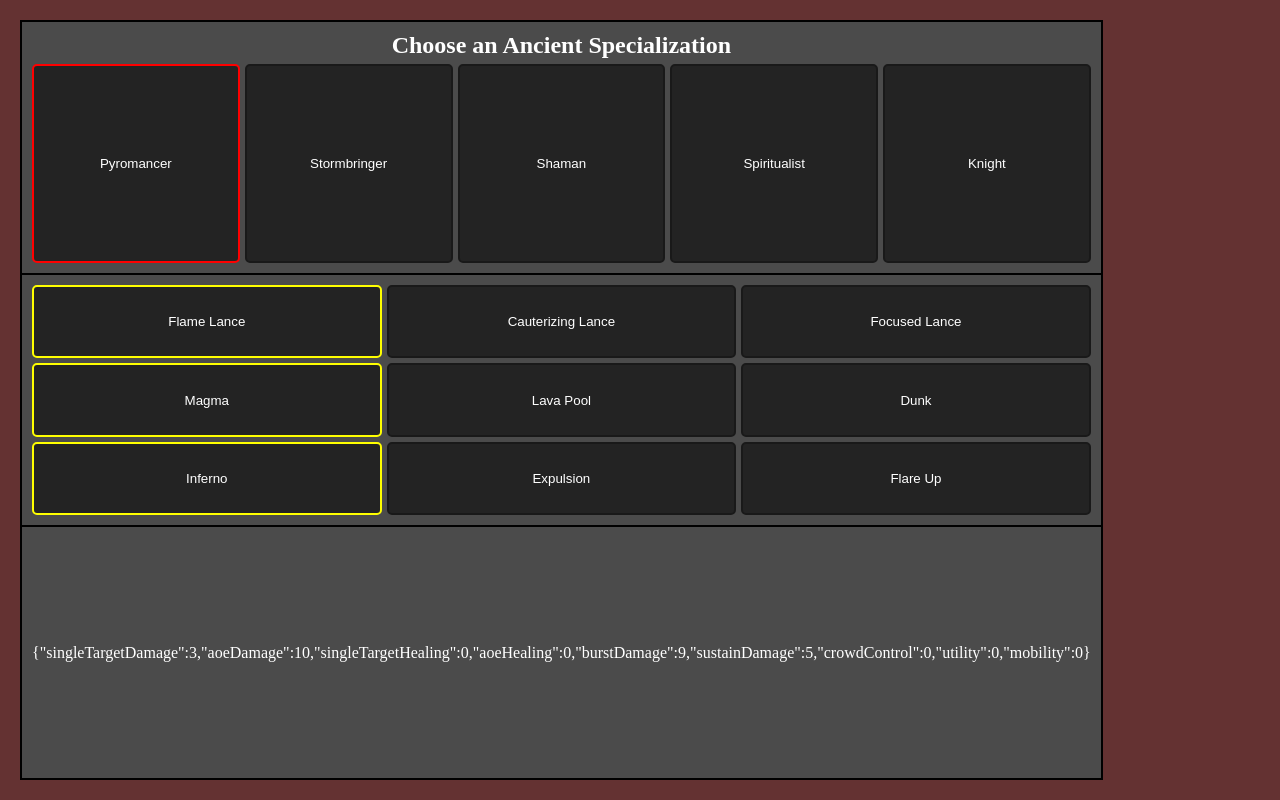
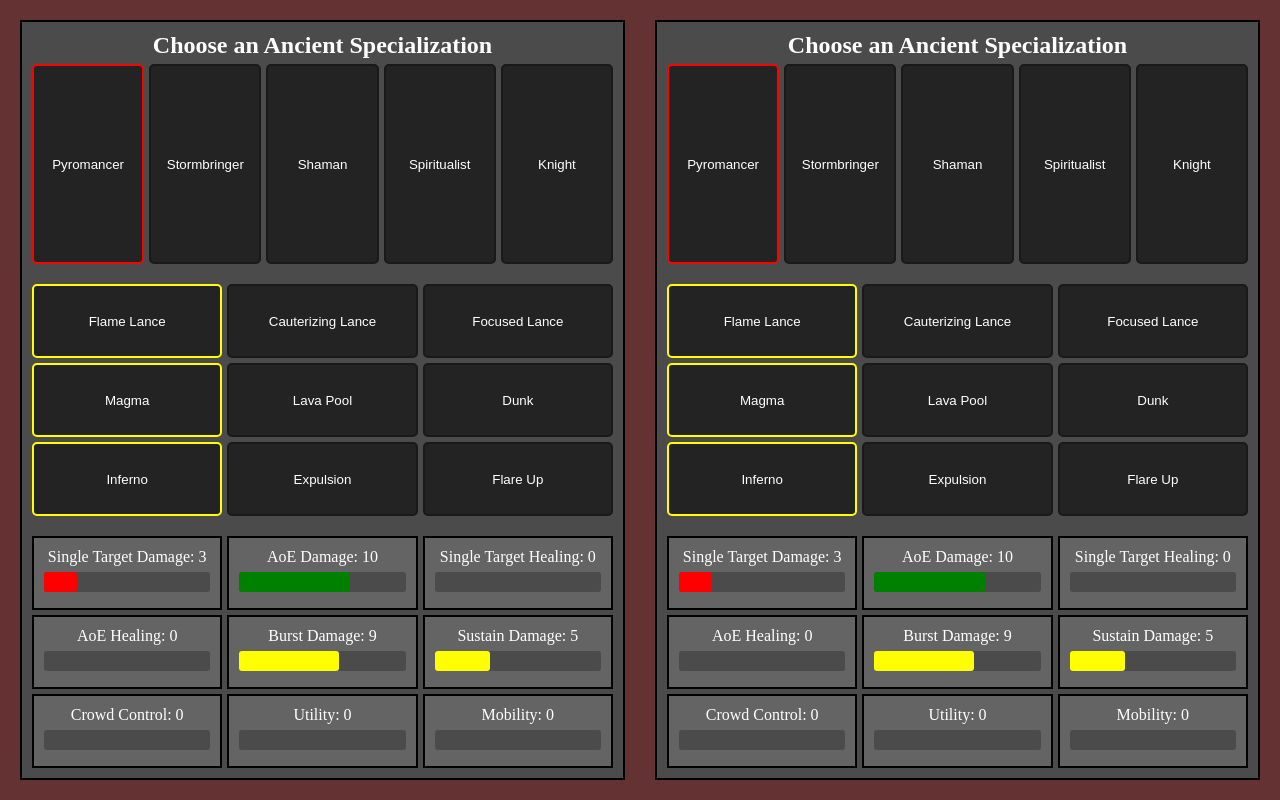
Before and after one commit to Saiyoran1/SaiyoraTalentCalculator, a React (Create React App) app in the folder saiyora-frontend/: page / in a window 1280 px wide. Built offline with nearby package versions, Linux system fonts and the light colour scheme.

Commit message:
put together basic display logic for the build analyzer component, as well as simplifying and removing some extra components such as Talent Row and just rebuilding them with the UI components I was already using.

```diff
--- a/saiyora-frontend/src/App.css
+++ b/saiyora-frontend/src/App.css
@@ -5,32 +5,10 @@
 }
 
 .app {
-  display: grid;
-  grid-template-columns: 1fr 1fr;
+  display: flex;
   gap: 30px;
   width: 100vw;
   height: 100vh;
   background-color: rgb(100, 50, 50);
   padding: 20px;
 }
-
-.main-window {
-  display: flex;
-  flex-direction: column;
-  align-items: center;
-}
-
-.build-display {
-  background-color: black;
-  border: 10px solid rgb(50, 50, 50);
-  padding: 20px;
-  width: 100%;
-  height: 100%;
-}
-
-.tab-selector-row {
-  display: flex;
-  justify-content: center;
-  height: 70px;
-  width: 70%;
-}
--- a/saiyora-frontend/src/App.js
+++ b/saiyora-frontend/src/App.js
@@ -6,6 +6,7 @@ function App() {
   return (
     <div className='app'>
       <AncientCalculator/>
+      <AncientCalculator/>
     </div>
   );
 }
--- a/saiyora-frontend/src/components/Ancient/AncientBuildEditor.js
+++ b/saiyora-frontend/src/components/Ancient/AncientBuildEditor.js
@@ -1,24 +1,39 @@
-import TalentRow from './TalentRow';
+import SelectionRow from '../UI/SelectionRow';
+import Selectable from '../UI/Selectable';
 
 function AncientBuildEditor(props) {
 
-    const {build, changeBuild} = props;
-
-    const changeSelection = (baseName, selection) => {
-        for (let i = 0; i < build.abilities.length; i++) {
-            if (build.abilities[i].base.name === baseName) {
-                const newBuild = {...build};
-                newBuild.abilities[i].selection = selection;
-                changeBuild(newBuild);
-            }
-        }
-    }
+    const {build, changeTalent} = props;
 
     return (
         <>
             {build.abilities.map((ability) => {
-                return <TalentRow ability={ability} select={(selection) => changeSelection(ability.base.name, selection)} />
-            })}
+                    return (
+                        <SelectionRow key={ability.base.name}>
+                            <Selectable key={ability.base.name}
+                                select={() => changeTalent(ability.base.name, 'base')}
+                                selected={ability.selection === 'base'}
+                                customBorder='yellow'
+                            >
+                                {ability.base.name}
+                            </Selectable>
+                            <Selectable key={ability.talent1.name}
+                                select={() => changeTalent(ability.base.name, 'talent1')}
+                                selected={ability.selection === 'talent1'}
+                                customBorder='yellow'
+                            >
+                                {ability.talent1.name}
+                            </Selectable>
+                            <Selectable key={ability.talent2.name}
+                                select={() => changeTalent(ability.base.name, 'talent2')}
+                                selected={ability.selection === 'talent2'}
+                                customBorder='yellow'
+                            >
+                                {ability.talent2.name}
+                            </Selectable>
+                        </SelectionRow>
+                    )
+                })}
         </>
     )
 }
--- a/saiyora-frontend/src/components/Ancient/AncientCalculator.js
+++ b/saiyora-frontend/src/components/Ancient/AncientCalculator.js
@@ -1,4 +1,3 @@
-import AncientBuildEditor from './AncientBuildEditor';
 import {ANCIENTSPECS} from '../../dummydata/specs';
 import {useState} from 'react';
 import BuildAnalyzer from '../Shared/BuildAnalyzer';
@@ -6,6 +5,7 @@ import CalculatorSection from '../UI/CalculatorSection';
 import Calculator from '../UI/Calculator';
 import SelectionRow from '../UI/SelectionRow';
 import Selectable from '../UI/Selectable';
+import AncientBuildEditor from './AncientBuildEditor';
 
 function AncientCalculator(props) {
 
@@ -34,6 +34,17 @@ function AncientCalculator(props) {
         setBuild(getDefaultBuild(newSpec));
     }
 
+    const changeTalent = (abilityName, selection) => {
+        for (let i = 0; i < build.abilities.length; i++) {
+            if (build.abilities[i].base.name === abilityName) {
+                const newBuild = {...build};
+                newBuild.abilities[i].selection = selection;
+                setBuild(newBuild);
+                break;
+            }
+        }
+    }
+
     return (
         <Calculator>
             <CalculatorSection>
@@ -52,7 +63,7 @@ function AncientCalculator(props) {
                 </SelectionRow>
             </CalculatorSection>
             <CalculatorSection>
-                <AncientBuildEditor build={build} changeBuild={setBuild} />
+                <AncientBuildEditor build={build} changeTalent={changeTalent}/>
             </CalculatorSection>
             <CalculatorSection>
                 <BuildAnalyzer build={build} />
--- a/saiyora-frontend/src/components/Shared/BuildAnalyzer.js
+++ b/saiyora-frontend/src/components/Shared/BuildAnalyzer.js
@@ -1,4 +1,4 @@
-
+import styles from './BuildAnalyzer.module.css';
 
 function BuildAnalyzer(props) {
     const {build} = props;
@@ -19,8 +19,22 @@ function BuildAnalyzer(props) {
     }, {});
 
     return (
-        <div className='build-analyzer'>
-            <p>{JSON.stringify(buildAttributes)}</p>
+        <div className={styles.analyzer}>
+            {Object.keys(buildAttributes).map((attr) => {
+                return (
+                    <div key={attr} className={styles.attribute}>
+                        <p>{attr}: {buildAttributes[attr]}</p>
+                        <div className={styles['progress-outer']}>
+                            <div className={styles['progress-inner']}
+                                style={{
+                                    width: `${buildAttributes[attr] / 15 * 100}%`,
+                                    background: buildAttributes[attr] >= 5 ? buildAttributes[attr] >= 10 ? 'green' : 'yellow' : 'red'
+                                }}
+                            />
+                        </div>
+                    </div>
+                )
+            })}
         </div>
     )
 }
--- /dev/null
+++ b/saiyora-frontend/src/components/Shared/BuildAnalyzer.module.css
@@ -0,0 +1,35 @@
+.analyzer {
+    display: grid;
+    grid-template-columns: 1fr 1fr 1fr;
+    gap: 5px;
+    justify-content: center;
+    align-items: center;
+    width: 100%;
+    height: 100%;
+}
+
+.attribute {
+    width: 100%;
+    height: 100%;
+    background: rgb(100, 100, 100);
+    padding: 10px;
+    border: 2px solid black;
+    display: grid;
+
+}
+
+.progress-outer {
+    width: 100%;
+    height: 20px;
+    background: rgb(75, 75, 75);
+    border-radius: 3px;
+    justify-content: left;
+    align-items: center;
+}
+
+.progress-inner {
+    width: 0;
+    height: 20px;
+    background: rgb(200, 50, 50);
+    border-radius: 3px;
+}
--- a/saiyora-frontend/src/components/UI/Calculator.module.css
+++ b/saiyora-frontend/src/components/UI/Calculator.module.css
@@ -1,13 +1,9 @@
 .calculator {
     display: flex;
+    width: 50%;
     flex-direction: column;
-    width: 100%;
-    height: 100%;
     align-items: center;
     color: white;
     background-color: rgb(75, 75, 75);
+    border: 2px solid black;
 }
-
-.calculator:last-child {
-    border-bottom: 2px solid black;
-}
--- a/saiyora-frontend/src/components/UI/CalculatorSection.module.css
+++ b/saiyora-frontend/src/components/UI/CalculatorSection.module.css
@@ -1,7 +1,5 @@
 .calculator-section {
     text-align: center;
-    border: 2px solid black;
-    border-bottom: none;
     padding: 10px;
     gap: 5px;
     display: flex;
--- a/saiyora-frontend/src/dummydata/pyromancer.js
+++ b/saiyora-frontend/src/dummydata/pyromancer.js
@@ -9,15 +9,15 @@ const Pyromancer = {
                 name: 'Flame Lance',
                 description: 'Shoot a piercing lance of fire forward in a line, igniting a number of targets hit based on the caster\'s current ember level.',
                 attributes: {
-                    singleTargetDamage: 1,
-                    aoeDamage: 2,
-                    singleTargetHealing: 0,
-                    aoeHealing: 0,
-                    burstDamage: 1,
-                    sustainDamage: 2,
-                    crowdControl: 0,
-                    utility: 0,
-                    mobility: 0
+                    'Single Target Damage': 1,
+                    'AoE Damage': 2,
+                    'Single Target Healing': 0,
+                    'AoE Healing': 0,
+                    'Burst Damage': 1,
+                    'Sustain Damage': 2,
+                    'Crowd Control': 0,
+                    'Utility': 0,
+                    'Mobility': 0,
                 }
             },
             talent1: {
@@ -25,15 +25,15 @@ const Pyromancer = {
                 name: 'Cauterizing Lance',
                 description: 'Flame Lance now also includes friendly targets in its target cap, healing them over time.',
                 attributes: {
-                    singleTargetDamage: 1,
-                    aoeDamage: 2,
-                    singleTargetHealing: 1,
-                    aoeHealing: 2,
-                    burstDamage: 1,
-                    sustainDamage: 2,
-                    crowdControl: 0,
-                    utility: 0,
-                    mobility: 0
+                    'Single Target Damage': 1,
+                    'AoE Damage': 2,
+                    'Single Target Healing': 1,
+                    'AoE Healing': 2,
+                    'Burst Damage': 1,
+                    'Sustain Damage': 2,
+                    'Crowd Control': 0,
+                    'Utility': 0,
+                    'Mobility': 0
                 }
             },
             talent2: {
@@ -41,15 +41,15 @@ const Pyromancer = {
                 name: 'Focused Lance',
                 description: 'Flame Lance now hits the first target in the line significantly harder, but no longer ignites targets beyond the first.',
                 attributes: {
-                    singleTargetDamage: 3,
-                    aoeDamage: 1,
-                    singleTargetHealing: 0,
-                    aoeHealing: 0,
-                    burstDamage: 3,
-                    sustainDamage: 1,
-                    crowdControl: 0,
-                    utility: 0,
-                    mobility: 0
+                    'Single Target Damage': 3,
+                    'AoE Damage': 1,
+                    'Single Target Healing': 0,
+                    'AoE Healing': 0,
+                    'Burst Damage': 3,
+                    'Sustain Damage': 1,
+                    'Crowd Control': 0,
+                    'Utility': 0,
+                    'Mobility': 0
                 }
             }
         },
@@ -59,15 +59,15 @@ const Pyromancer = {
                 name: 'Magma',
                 description: 'Hurl a glob of magma at enemies that explodes for high instant damage on impact.',
                 attributes: {
-                    singleTargetDamage: 1,
-                    aoeDamage: 3,
-                    singleTargetHealing: 0,
-                    aoeHealing: 0,
-                    burstDamage: 3,
-                    sustainDamage: 1,
-                    crowdControl: 0,
-                    utility: 0,
-                    mobility: 0
+                    'Single Target Damage': 1,
+                    'AoE Damage': 3,
+                    'Single Target Healing': 0,
+                    'AoE Healing': 0,
+                    'Burst Damage': 3,
+                    'Sustain Damage': 1,
+                    'Crowd Control': 0,
+                    'Utility': 0,
+                    'Mobility': 0
                 }
             },
             talent1: {
@@ -75,15 +75,15 @@ const Pyromancer = {
                 name: 'Lava Pool',
                 description: 'Reduces Magma\'s explosion damage, but causes it to leave behind a puddle dealing ticking fire damage.',
                 attributes: {
-                    singleTargetDamage: 1,
-                    aoeDamage: 3,
-                    singleTargetHealing: 0,
-                    aoeHealing: 0,
-                    burstDamage: 2,
-                    sustainDamage: 2,
-                    crowdControl: 0,
-                    utility: 0,
-                    mobility: 0
+                    'Single Target Damage': 1,
+                    'AoE Damage': 3,
+                    'Single Target Healing': 0,
+                    'AoE Healing': 0,
+                    'Burst Damage': 2,
+                    'Sustain Damage': 2,
+                    'Crowd Control': 0,
+                    'Utility': 0,
+                    'Mobility': 0
                 }
             },
             talent2: {
@@ -91,15 +91,15 @@ const Pyromancer = {
                 name: 'Dunk',
                 description: 'Causes the caster to instantly detonate Magma at their own feet, increasing explosion size and damage.',
                 attributes: {
-                    singleTargetDamage: 1,
-                    aoeDamage: 3,
-                    singleTargetHealing: 0,
-                    aoeHealing: 0,
-                    burstDamage: 3,
-                    sustainDamage: 1,
-                    crowdControl: 0,
-                    utility: 0,
-                    mobility: 0
+                    'Single Target Damage': 1,
+                    'AoE Damage': 3,
+                    'Single Target Healing': 0,
+                    'AoE Healing': 0,
+                    'Burst Damage': 3,
+                    'Sustain Damage': 1,
+                    'Crowd Control': 0,
+                    'Utility': 0,
+                    'Mobility': 0
                 }
             }
         },
@@ -109,15 +109,15 @@ const Pyromancer = {
                 name: 'Inferno',
                 description: 'Incite a storm of fire from each Ember, causing them to burn nearby enemies for a short duration. This extinguishes all high-level Embers at the end of the cast.',
                 attributes: {
-                    singleTargetDamage: 1,
-                    aoeDamage: 5,
-                    singleTargetHealing: 0,
-                    aoeHealing: 0,
-                    burstDamage: 5,
-                    sustainDamage: 2,
-                    crowdControl: 0,
-                    utility: 0,
-                    mobility: 0
+                    'Single Target Damage': 1,
+                    'AoE Damage': 5,
+                    'Single Target Healing': 0,
+                    'AoE Healing': 0,
+                    'Burst Damage': 5,
+                    'Sustain Damage': 2,
+                    'Crowd Control': 0,
+                    'Utility': 0,
+                    'Mobility': 0
                 }
             },
             talent1: {
@@ -125,15 +125,15 @@ const Pyromancer = {
                 name: 'Expulsion',
                 description: 'Causes Inferno\'s radius to be larger, but Inferno now also knocks targets away on each tick.',
                 attributes: {
-                    singleTargetDamage: 1,
-                    aoeDamage: 5,
-                    singleTargetHealing: 0,
-                    aoeHealing: 0,
-                    burstDamage: 5,
-                    sustainDamage: 2,
-                    crowdControl: 2,
-                    utility: 0,
-                    mobility: 0
+                    'Single Target Damage': 1,
+                    'AoE Damage': 5,
+                    'Single Target Healing': 0,
+                    'AoE Healing': 0,
+                    'Burst Damage': 5,
+                    'Sustain Damage': 2,
+                    'Crowd Control': 2,
+                    'Utility': 0,
+                    'Mobility': 0
                 }
             },
             talent2: {
@@ -141,15 +141,15 @@ const Pyromancer = {
                 name: 'Flare Up',
                 description: 'Causes Inferno to also level all Embers to the highest potency for the duration of the channel, which will cause them to be removed at the end of the cast.',
                 attributes: {
-                    singleTargetDamage: 1,
-                    aoeDamage: 5,
-                    singleTargetHealing: 0,
-                    aoeHealing: 0,
-                    burstDamage: 5,
-                    sustainDamage: 1,
-                    crowdControl: 0,
-                    utility: 0,
-                    mobility: 0
+                    'Single Target Damage': 1,
+                    'AoE Damage': 5,
+                    'Single Target Healing': 0,
+                    'AoE Healing': 0,
+                    'Burst Damage': 5,
+                    'Sustain Damage': 1,
+                    'Crowd Control': 0,
+                    'Utility': 0,
+                    'Mobility': 0
                 }
             }
         }
```
